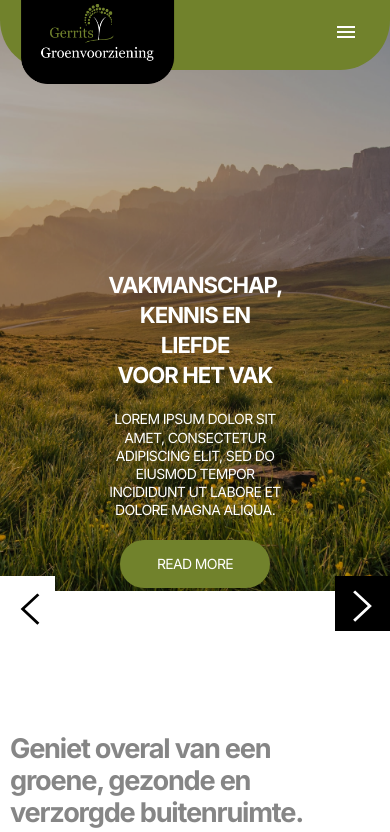
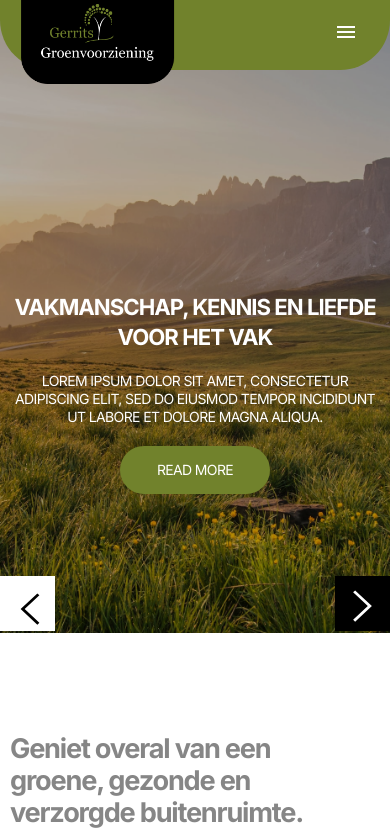
Before and after one commit to Hasssaanali/gerrits, a PHP site: page / in a window 390 px wide. Shown: the top 832 px of the page. Run offline with PHP 8.4, Linux system fonts and the light colour scheme; some libraries are stand-ins or nearby versions.

Commit message:
version change responsive set

```diff
--- a/src/css/responsive.css
+++ b/src/css/responsive.css
@@ -2,7 +2,7 @@
 
 @media only screen and (max-width: 1550px) {
     .px-60 {
-        padding: 0px 325px;
+        padding: 0px 325px !important;
     }
     .whyc .cont {
         padding: 0 25px;
@@ -54,7 +54,7 @@
         overflow-x: hidden !important;
     }
     .px-60 {
-        padding: 0px 275px;
+        padding: 0px 275px !important;
     }
     .whyc {
         padding: 0 70px;
@@ -76,10 +76,10 @@
         height: 95px !important;
     }
     .px-60 {
-        padding: 0px 20px;
+        padding: 0px 20px !important;
     }
     .h-screen {
-        height: 70vh !important;
+        height: 75vh !important;
     }
     .w-full.detail.py-36 {
         flex-wrap: wrap;
@@ -216,13 +216,13 @@
     .slider {
         max-width: 100% !important;
         width: 100% !important;
-        height: 70vh;
+        height: 75vh !important;
         margin: 0 auto;
         position: relative;
         overflow: hidden;
     }
     .px-60 {
-        padding: 0px 6px;
+        padding: 0px 6px !important;
     }
     #next {
         border-radius: 0px 0 0 0px;
```
